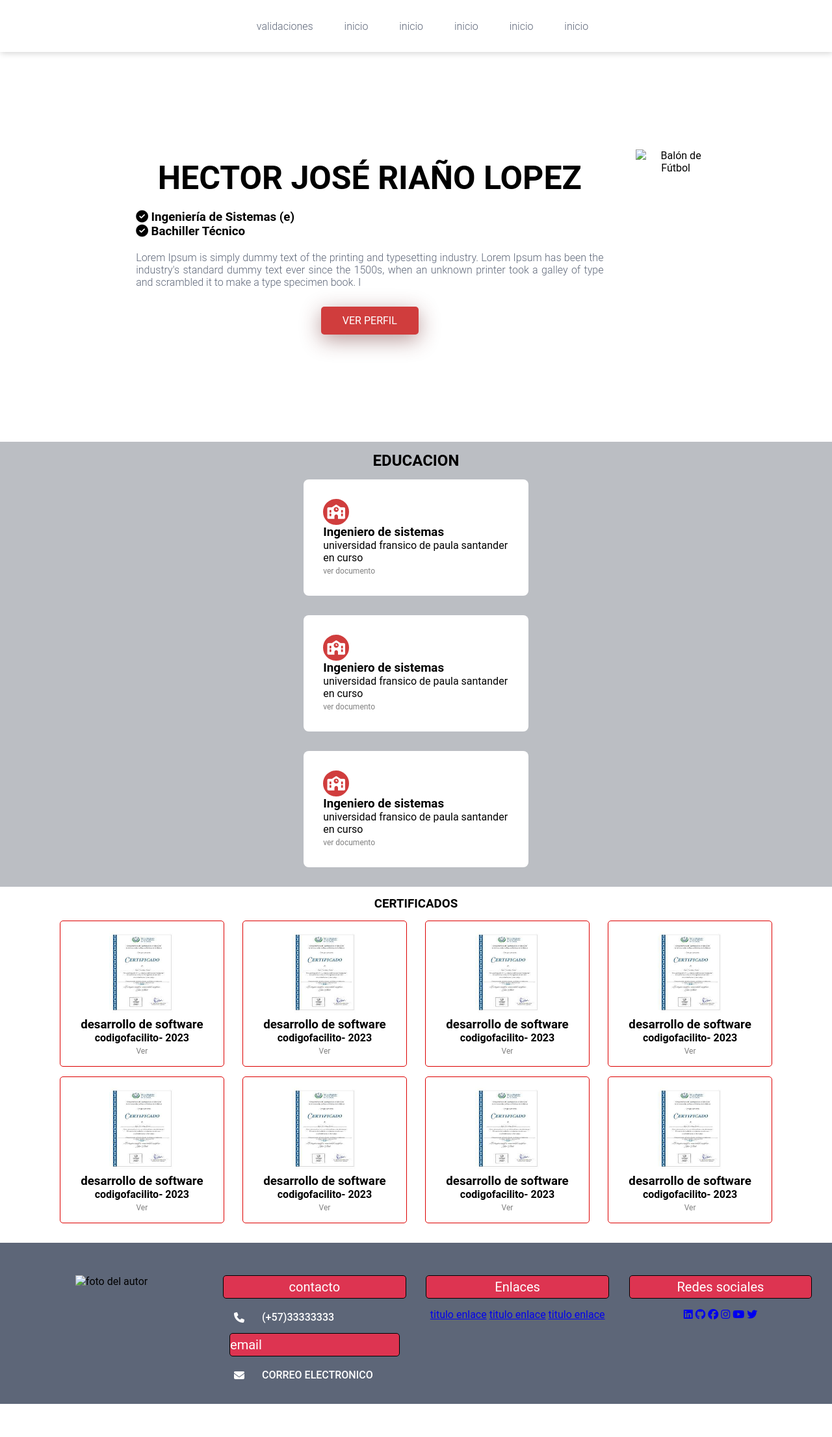
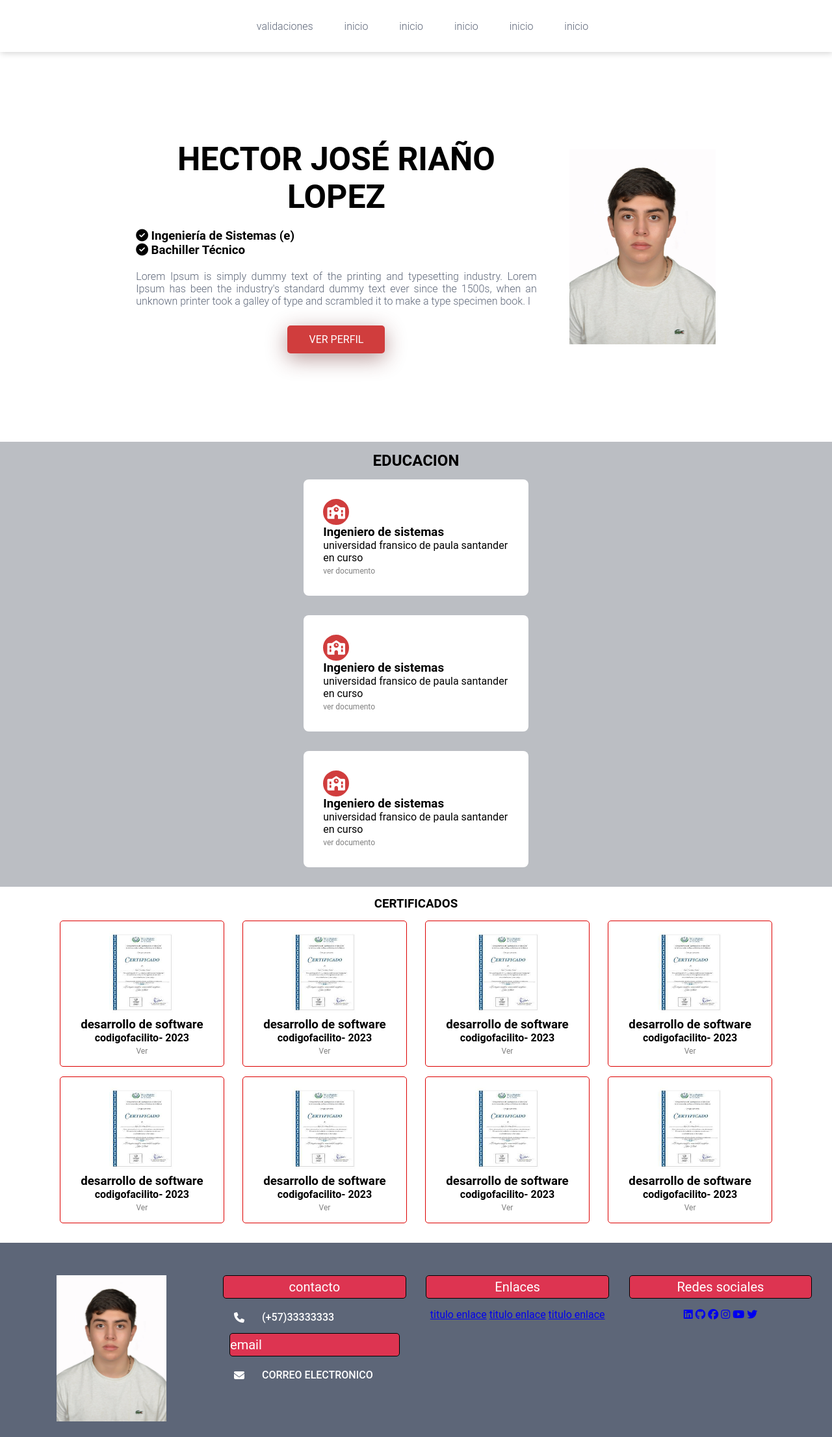
Before and after one commit to HectorRiahno/curriculum, a plain HTML site: page index.html in a window 1280 px wide. Shown: the whole page at 65% size. Before the commit the page ends 2161 px from the top, so only its background shows below. Drawn offline with Linux system fonts and the light colour scheme; the site is published under a folder, as on GitHub Pages, so addresses that start at the root find nothing.

Commit message:
add files

```diff
--- a/index.html
+++ b/index.html
@@ -13,7 +13,7 @@
         <nav>
             <section class="contenedor nav">
                 <div class="enlaces-header">
-                    <a href="/html/parcial2/punto1Primerpacial.html">validaciones</a>
+                    <a href="/docs/Punto1Primerpacial">validaciones</a>
                     <a href="#">inicio</a>
                     <a href="#">inicio</a>
                     <a href="#">inicio</a>
@@ -36,7 +36,7 @@
                     <p>Lorem Ipsum is simply dummy text of the printing and typesetting industry. Lorem Ipsum has been the industry's standard dummy text ever since the 1500s, when an unknown printer took a galley of type and scrambled it to make a type specimen book. I</p>
                     <a href="#" target="_blank">Ver Perfil</a>
                 </section>
-                <img src="/img/hector riaño.jpg" alt="Balón de Fútbol">
+                <img src="img/hector riaño.jpg" alt="Balón de Fútbol">
             </section>
         </div>
     </header>
@@ -137,7 +137,7 @@
 
     <footer>
         <div class="partFooter">
-            <img src="/img/hector riaño.jpg" alt="foto del autor">
+            <img src="img/hector riaño.jpg" alt="foto del autor">
 
         </div>
         <div class="partFooter">
```
Also changed, not shown: html/docs/Punto1Primerpacial.html (renamed from html/parcial2/punto1Primerpacial.html).
